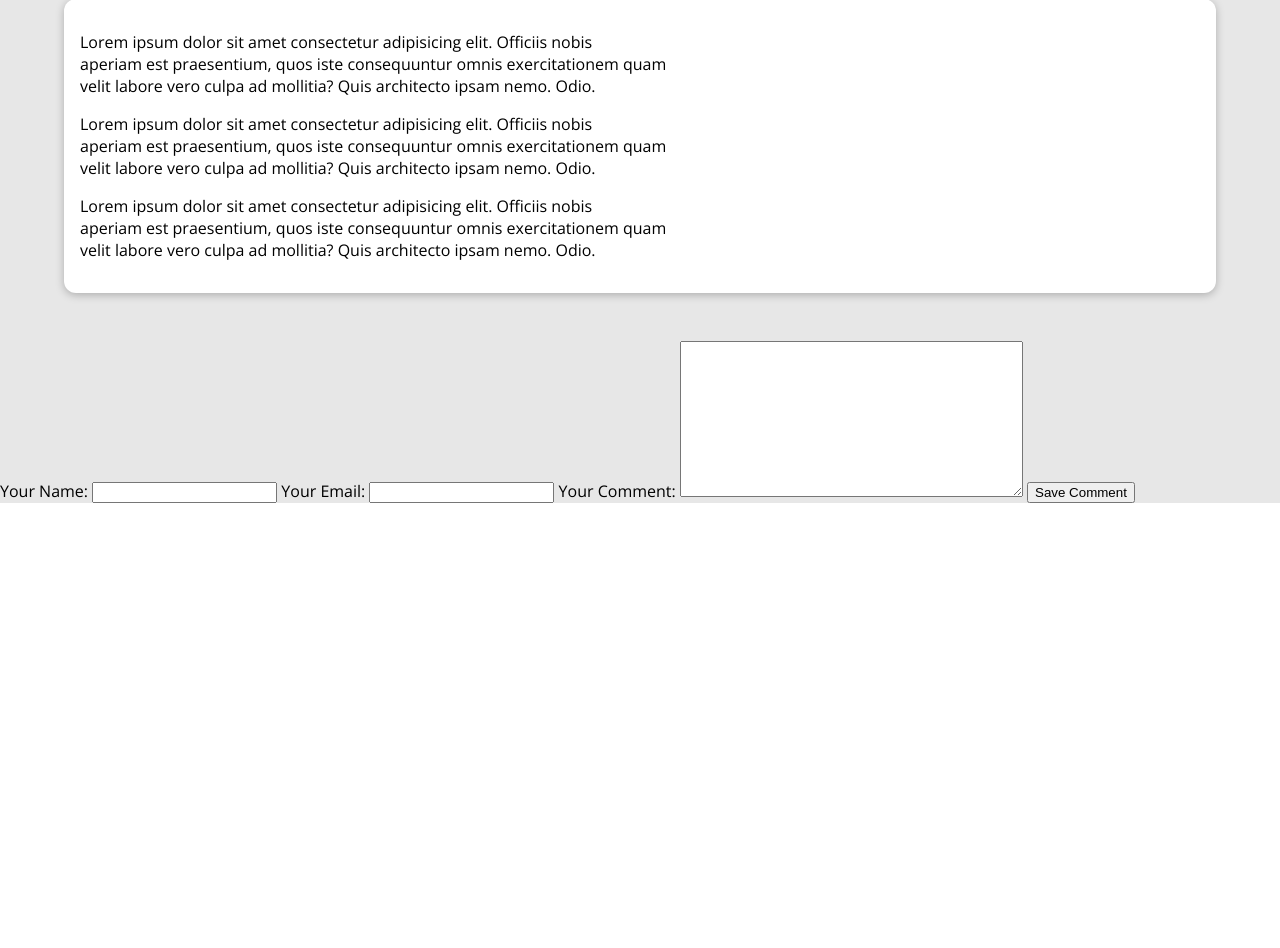
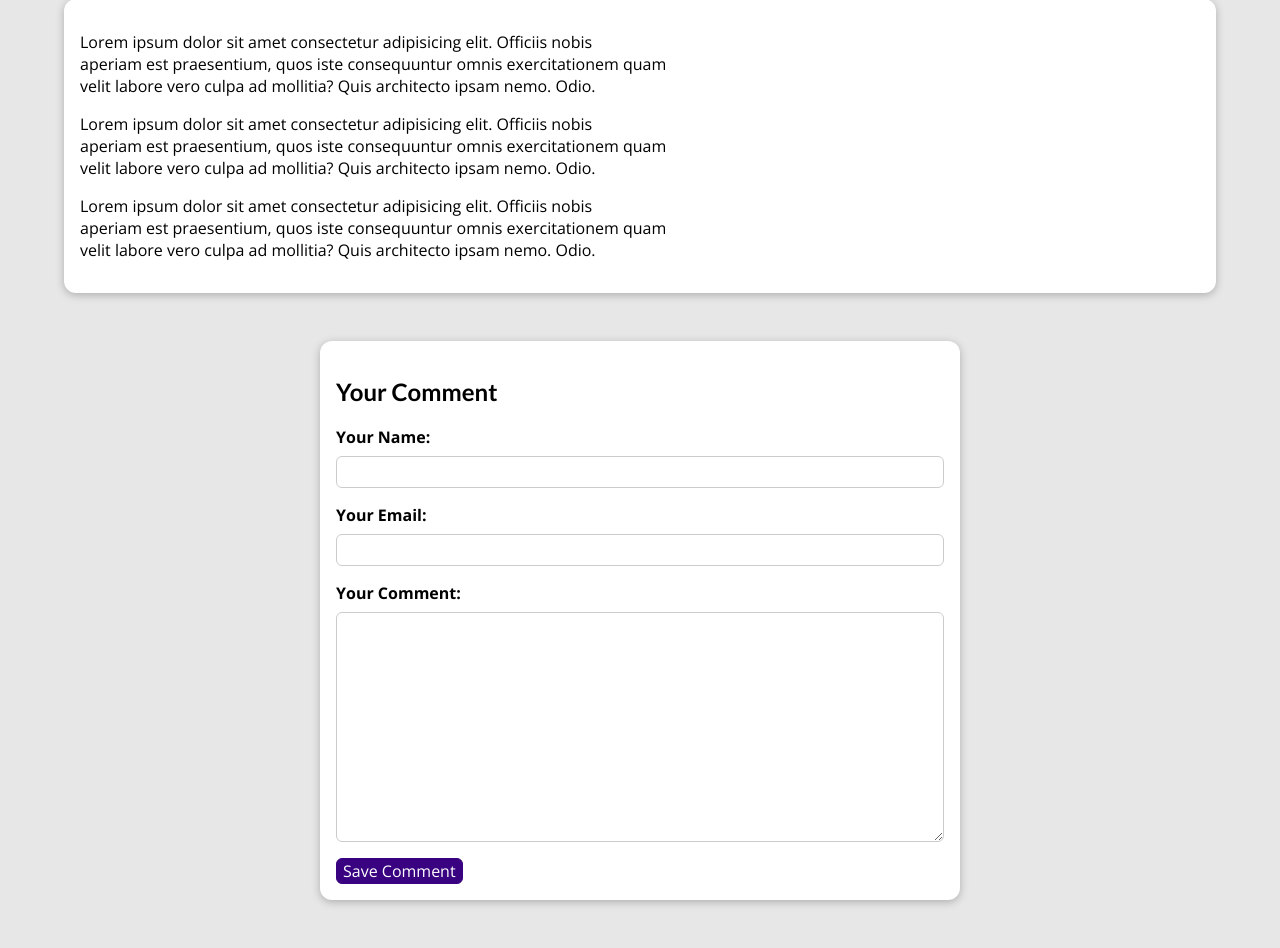
Before and after one commit to hvu24/my-blog, a Django app: a page that uses blog/templates/blog/post-detail.html in a window 1280 px wide. Shown: the part 529-1477 px from the top of the page. Before the commit the page ends 1032 px from the top, so only its background shows below. Run offline with Django 4.2, Linux system fonts and the light colour scheme; data comes from the database, SQL or seed files in the repository.

Commit message:
added styling to comment form

```diff
--- a/blog/static/blog/post-detail.css
+++ b/blog/static/blog/post-detail.css
@@ -73,3 +73,49 @@ body {
     padding: 0.5rem 1rem;
     border-radius: 8px;
   }
+
+  #comment-form{
+    margin: 3rem auto;
+    max-width: 40rem;
+    border-radius: 12px;
+    background-color:  white;
+    width: 90%;
+    box-shadow: 0 2px 8px rgba(0,0,0,0.25);
+    padding: 1rem;
+  }
+
+  #comment-form button{
+    font: inherit;
+    background-color: #390281;
+    color: white;
+    border: 1px solid #390281;
+    padding: 0.5 rem 1.5rem;
+    border-radius: 6px;
+    cursor: pointer;
+  }
+
+  #comment-form button:hover,
+  #comment-form button:active{
+    background-color: #4f0ba7;
+    border-color: #4f0ba7;
+  }
+
+  .form-control{
+    margin-bottom: 1rem;
+  }
+
+  .form-control label {
+    font-weight: bold;
+    margin-bottom: 0.5rem;
+    display: block;
+  }
+
+  .form-control input,
+  .form-control textarea {
+    display: block;
+    width: 100%;
+    font: inherit;
+    padding: 0.25rem;
+    border-radius: 6px;
+    border: 1px solid #ccc;
+  }
--- a/blog/templates/blog/post-detail.html
+++ b/blog/templates/blog/post-detail.html
@@ -28,9 +28,18 @@
 {{post.content|linebreaks}}
     </main>
     <div>
+        <section id="comment-form">
+            <h2>Your Comment</h2>
         <form>
-            {{ comment_form }}
+            {%for form_field in comment_form%}
+            <div class="form-control">
+                {{form_field.label_tag}}
+                {{form_field}}
+                {{form_field.errors}}
+            </div>
+            {%endfor%}
             <button>Save Comment</button>
         </form>
+        </section>
     </div>
 {%endblock%}
```
